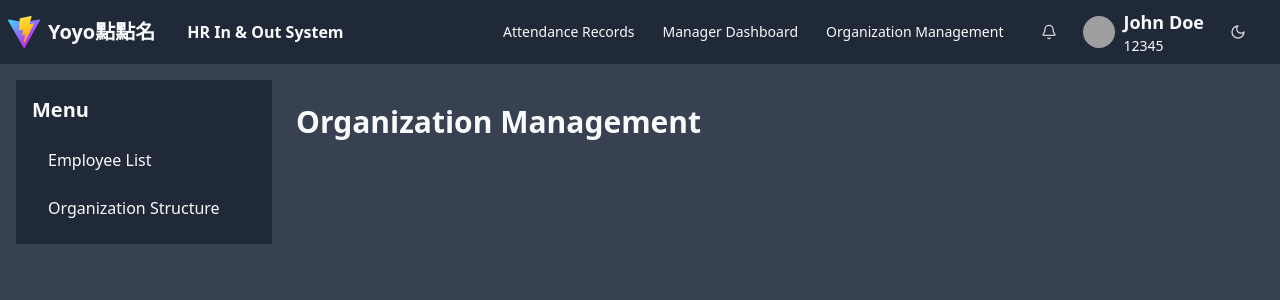
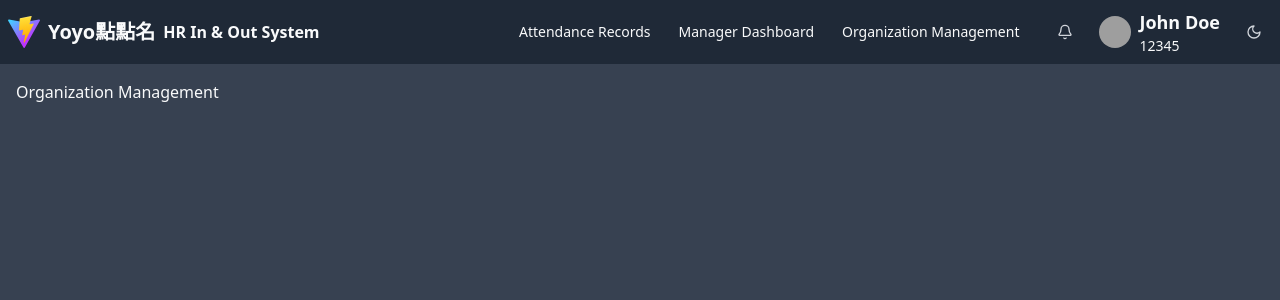
Before and after one commit to 113-2-cloud-native-G9/in-out-system, a React (Vite) app in the folder frontend/: page /organization-management in a window 1280 px wide. Shown: the top 300 px of the page. Built offline with nearby package versions, Linux system fonts and the light colour scheme; grey boxes are pictures that could not be loaded.

Commit message:
Refactor menu component

```diff
--- a/frontend/src/components/custom/menu.tsx
+++ b/frontend/src/components/custom/menu.tsx
@@ -23,16 +23,23 @@ export function Menu({ className, items = [] }: MenuProps) {
 
     return (
         <nav className={`bg-background text-foreground p-2 flex items-center justify-between ${className}`}>
-            <div className="flex items-center space-x-8">
-                <div className="flex items-center space-x-2">
-                    <img src="../../public/vite.svg" alt="Tiimi Logo" className="h-8 w-8" />
+            <Button
+                size="icon"
+                variant="ghost"
+                className="sm:hidden text-secondary"
+                onClick={() => setIsMenuOpen(!isMenuOpen)}
+            >
+                <MenuIcon size={24} />
+            </Button>
+
+            <div className="flex items-center space-x-2 flex-grow">
+                <img src="../../public/vite.svg" alt="Yoyo點點名 Logo" className="h-8 w-8" />
                 <span className="font-bold text-xl text-foreground hidden sm:block">Yoyo點點名</span>
-                </div>
                 <span className="font-semibold text-foreground hidden sm:block">HR In & Out System</span>
             </div>
+
             <div className="flex items-center space-x-4">
-
-                <div className={`flex-col sm:flex-row sm:flex ${isMenuOpen ? "flex" : "hidden"} space-y-2 sm:space-y-0 sm:space-x-4`}>
+                <div className={`sm:flex ${isMenuOpen ? "flex" : "hidden"} flex-col sm:flex-row sm:space-x-4`}>
                     <div className="flex flex-col sm:flex-row sm:space-x-1">
                         {items.map((item) => (
                             <Link
@@ -41,29 +48,18 @@ export function Menu({ className, items = [] }: MenuProps) {
                                 className="text-foreground px-3 py-1 rounded-full text-sm font-medium hover:bg-popover transition duration-150 ease-in-out"
                             >
                                 {item.name}
-                                {item.count !== null && (
-                                    <span className="ml-2 px-1.5 py-0.5 text-xs bg-foreground text-primary-foreground rounded-full">
-                                        {item.count}
-                                    </span>
-                                )}
                             </Link>
                         ))}
                     </div>
+                </div>
 
-                </div>
                 <Button size="icon" variant="ghost" className="text-secondary">
                     <Bell className="h-5 w-5" />
                 </Button>
+
                 <UserHead user={user} />
+
                 <ModeToggle />
-                <Button
-                    size="icon"
-                    variant="ghost"
-                    className="sm:hidden text-secondary"
-                    onClick={() => setIsMenuOpen(!isMenuOpen)}
-                >
-                    <MenuIcon size={24} />
-                </Button>
             </div>
         </nav>
     );
--- a/frontend/src/config/routes.tsx
+++ b/frontend/src/config/routes.tsx
@@ -4,7 +4,7 @@ import LoginPage from "@/pages/LoginPage";
 import AttendancePage from "@/pages/AttendancePage";
 import DashboardPage from "@/pages/DashboardPage";
 import OrganizationManagementPage from "@/pages/OrganizationManagementPage";
-import EmployeeListPage from '@/pages/EmployeeListPage';
+import EmployeeListPage from '@/pages/EmployeeListSubPage';
 
 type AppRoute = Omit<RouteObject, 'path'> & {
   path: string;
@@ -37,12 +37,6 @@ export const routes: AppRoute[] = [
     showInMenu: true
   },
   {
-    path: '/employee-list',
-    element: <EmployeeListPage />,
-    name: 'Employee List',
-    showInMenu: false
-  },
-  {
     path: '/',
     element: <Navigate to="/attendance" replace />,
     showInMenu: false
--- a/frontend/src/pages/OrganizationManagementPage.tsx
+++ b/frontend/src/pages/OrganizationManagementPage.tsx
@@ -1,35 +1,11 @@
-import { Link, Route, Routes } from "react-router-dom";
-import EmployeeListPage from "./EmployeeListPage";
 
 const OrganizationManagementPage = () => {
-  return (
-    <div className="flex">
-      {/* Sidebar */}
-      <aside className="w-64 bg-background p-4 space-y-4">
-        <h2 className="text-xl font-bold">Menu</h2>
-        <nav className="space-y-2">
-          <Link
-            to="/employee-list"
-            className="block px-4 py-2 rounded-md text-foreground hover:bg-popover"
-          >
-            Employee List
-          </Link>
-          <Link
-            to="/organization/organization-structure"
-            className="block px-4 py-2 rounded-md text-foreground hover:bg-popover"
-          >
-            Organization Structure
-          </Link>
-        </nav>
-      </aside>
 
-      {/* Main Content */}
-      <main className="flex-1 p-6 space-y-6">
-        <h1 className="text-3xl font-bold">Organization Management</h1>
+    return (
+        <div>
+            <h1>Organization Management</h1>
+        </div>
+    );
+  };
 
-      </main>
-    </div>
-  );
-};
-
-export default OrganizationManagementPage;
+  export default OrganizationManagementPage;
--- /dev/null
+++ b/frontend/src/pages/OrganizationStructureSubPage.tsx
@@ -0,0 +1,11 @@
+const OrganizationStructurePage = () => {
+
+    return (
+      <div className="flex">
+
+
+      </div>
+    );
+  };
+
+  export default OrganizationStructurePage;
```
Also changed, not shown: frontend/src/pages/EmployeeListSubPage.tsx (renamed from frontend/src/pages/EmployeeListPage.tsx). Lines whose indentation alone changed are shown as unchanged.
